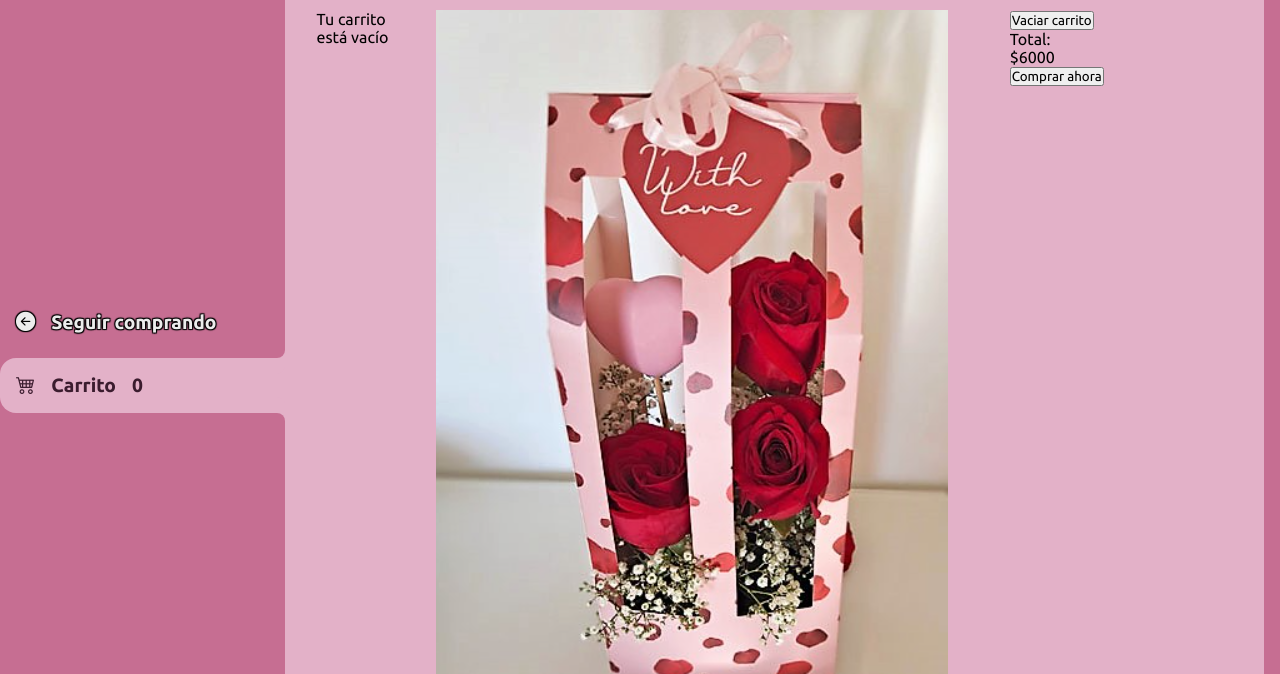
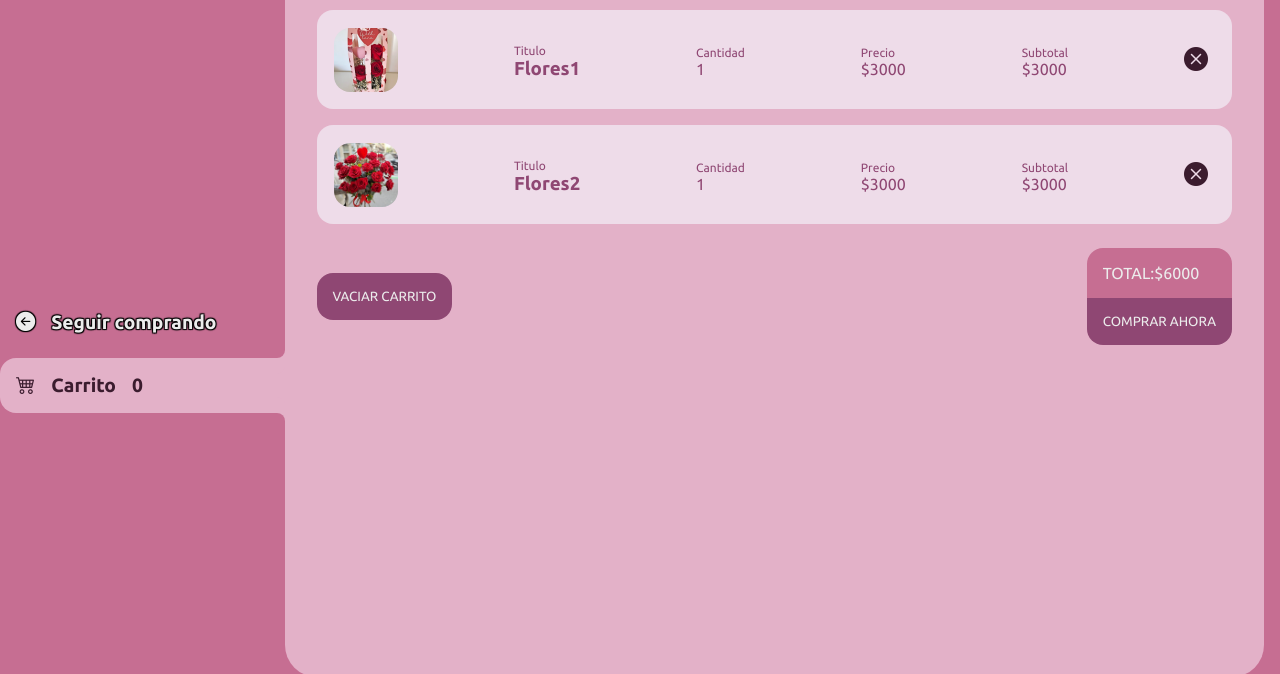
Before and after one commit to emirobles/Tienda_San_Valentin, a plain HTML site: page cart.html in a window 1280 px wide. Shown: the part 107-781 px from the top of the page. Drawn offline with nearby package versions, Linux system fonts and the light colour scheme; a web font is replaced by a local one.

Commit message:
Avances Cart

```diff
--- a/cart.html
+++ b/cart.html
@@ -30,13 +30,13 @@
         </aside>
         <main>
             <h2 class="main-title">Todos los productos</h2>
-            <div class="container-products">
-                <p class="empty-cart">Tu carrito está vacío</p>
+            <div class="container-cart">
+                <p class="empty-cart disabled">Tu carrito está vacío</p>
                 <div class="cart-products">
 
                     <div class="cart-product">
 
-                        <img src="./img/flowers/flower1.png" alt="flores">
+                        <img class="cart-product-img" src="./img/flowers/flower1.png" alt="flores">
                         <div class="cart-product-title">
                             <small>Titulo</small>
                             <h3>Flores1</h3>
@@ -58,7 +58,7 @@
                     </div>
                     <div class="cart-product">
 
-                        <img src="./img/flowers/flower2.png" alt="flores">
+                        <img class="cart-product-img" src="./img/flowers/flower2.png" alt="flores">
                         <div class="cart-product-title">
                             <small>Titulo</small>
                             <h3>Flores2</h3>
@@ -92,6 +92,7 @@
                         <button class="cart-action-buy">Comprar ahora</button>
                     </div>
                 </div>
+                <p class="cart-empty-buy disabled">Gracias por tu compra <i class="bi bi-emoji-heart-eyes"></i></p>
 
             </div>
 
--- a/css/main.css
+++ b/css/main.css
@@ -156,6 +156,7 @@ main{
     border: 0;
     color: var(--clr-white);
     font-size: 1.2rem;
+    align-items: center;
     cursor: pointer;
     text-shadow: -1px -1px 1px black, 1px -1px 1px black, -1px 1px 1px black, 1px 1px 1px black;
     display: flex;
@@ -199,3 +200,111 @@ main{
     border-top-right-radius: .5rem;
     box-shadow: 0 -1rem 0 var(--clr-main-medium);
 }
+
+.container-cart{ /*REVISAR*/
+    display: flex;
+    flex-direction: column;
+    gap: 1.5rem;
+}
+
+.empty-cart {
+    color: var(--clr-main);
+
+}
+
+.cart-products {
+    display: flex;
+    flex-direction: column;
+    gap: 1rem;
+}
+
+.cart-product {
+    display: flex;
+    justify-content: space-between;
+    background-color: var(--clr-main-light);
+    color: var(--clr-dark);
+    align-items: center;
+    padding: 1.1rem;
+    padding-right: 1.5rem;
+    border-radius: 1rem;
+}
+
+.cart-product-img {
+    width: 4rem;
+    height: 4rem;
+    object-fit: cover;
+    border-radius: 1rem;
+}
+
+.cart-product small {
+    font-size: .75rem;
+}
+
+.cart-product-delete {
+    border: 0;
+    background-color: transparent;
+    font-size: 1.5rem;
+    cursor: pointer;
+    color: var(--clr-black);
+}
+
+.cart-product-delete:hover {
+    color: red;
+}
+
+.cart-actions{
+    display: flex;
+    justify-content: space-between;
+    align-items: center;
+    gap: 1rem;
+}
+
+.cart-action-left{
+    display: flex;
+    align-items: center;
+}
+
+.cart-action-rith{
+    display: flex;
+    align-items: center;
+}
+
+.cart-action-total{
+    display: flex;
+    background-color: var(--clr-main);
+    padding: 1rem;
+    border-top-right-radius: 1rem;
+    border-top-left-radius: 1rem;
+    color: var(--clr-white);
+    text-transform: uppercase;
+
+}
+
+.cart-action-empty{
+    border: 0;
+    background-color: var(--clr-dark);
+    padding: 1rem;
+    border-radius: 1rem;
+    color: var(--clr-white);
+    text-transform: uppercase;
+    cursor: pointer;
+}
+
+.cart-action-buy{
+    border: 0;
+    background-color: var(--clr-dark);
+    padding: 1rem;
+    border-bottom-left-radius: 1rem;
+    border-bottom-right-radius: 1rem;
+    color: var(--clr-white);
+    text-transform: uppercase;
+    cursor: pointer;
+}
+
+.cart-empty-buy{
+
+}
+
+.disabled{
+    display: none;
+}
```
